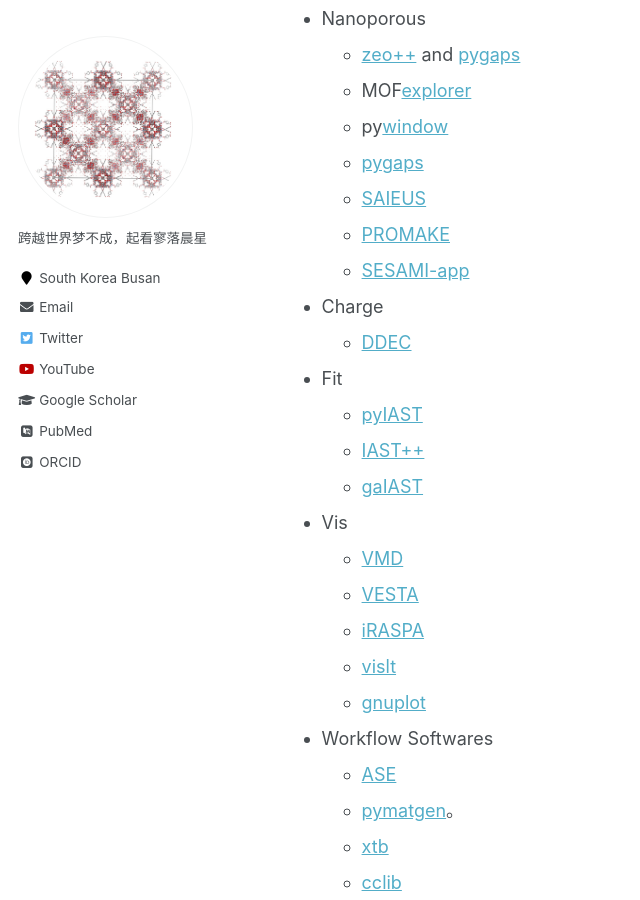
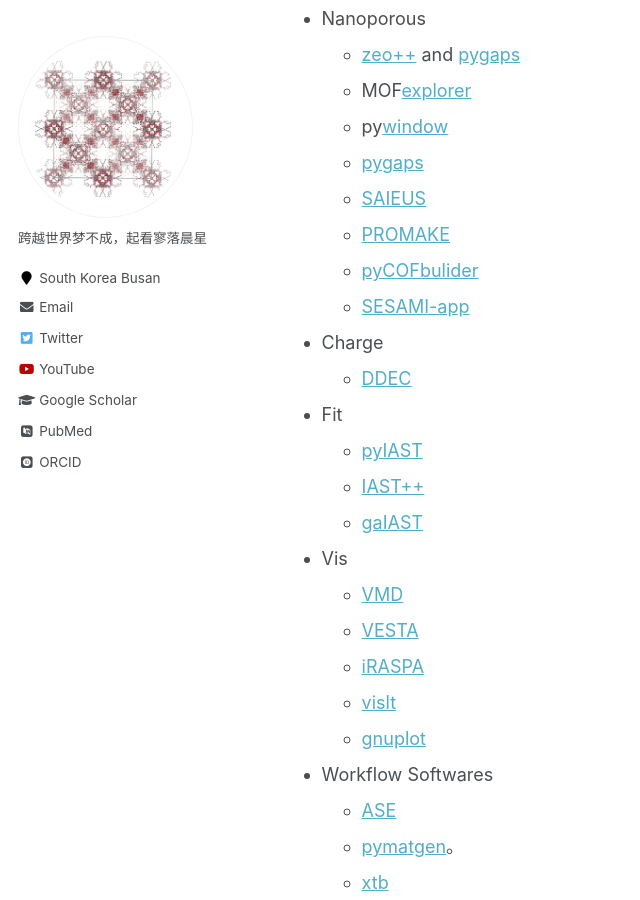
Before and after one commit to sxm13/ZGBshenxiaomoCV.github.io, a Jekyll site: the page built from _pages/markdown.md, in a window 1280 px wide and 900 px high, scrolled down 805 px. Shown: the whole window, without its empty margins (0-640 px from the left). Built offline with Jekyll 4.4.1, drawn with Linux system fonts in a browser that asks for light colours; some web fonts are replaced.

Commit message:
Update markdown.md

```diff
--- a/_pages/markdown.md
+++ b/_pages/markdown.md
@@ -31,6 +31,7 @@
   * [pygaps](https://github.com/pauliacomi/pygaps "PSD")
   * [SAIEUS](http://www.nldft.com/download/ "nldft")
   * [PROMAKE](https://github.com/sxm13/PORMAKE)
+  * [pyCOFbulider](https://github.com/sxm13/pyCOFBuilder)
   * [SESAMI-app](https://sesami-web.org/ "bet")
 * Charge
   * [DDEC](https://sourceforge.net/projects/ddec/ "DDEC")
```
